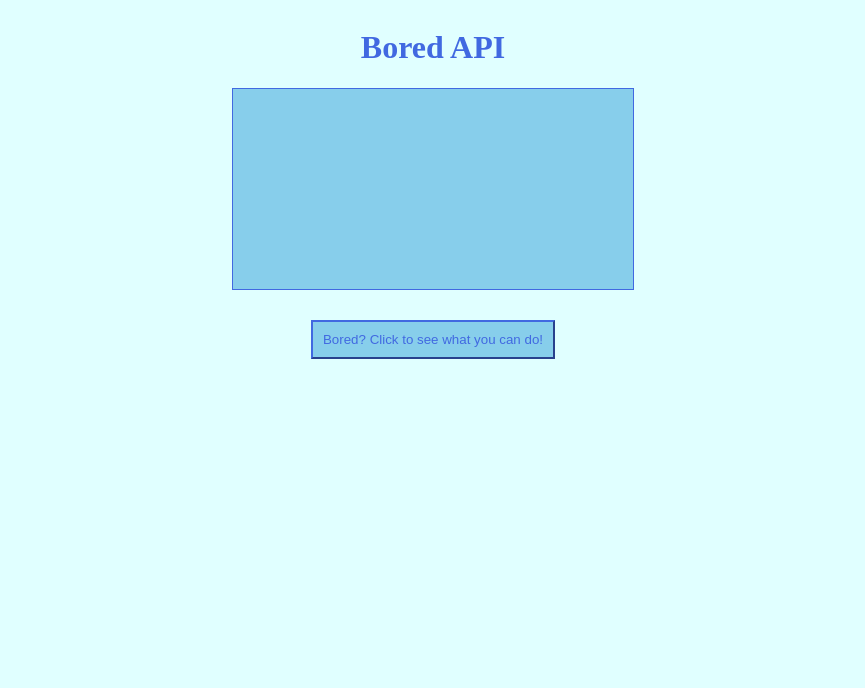
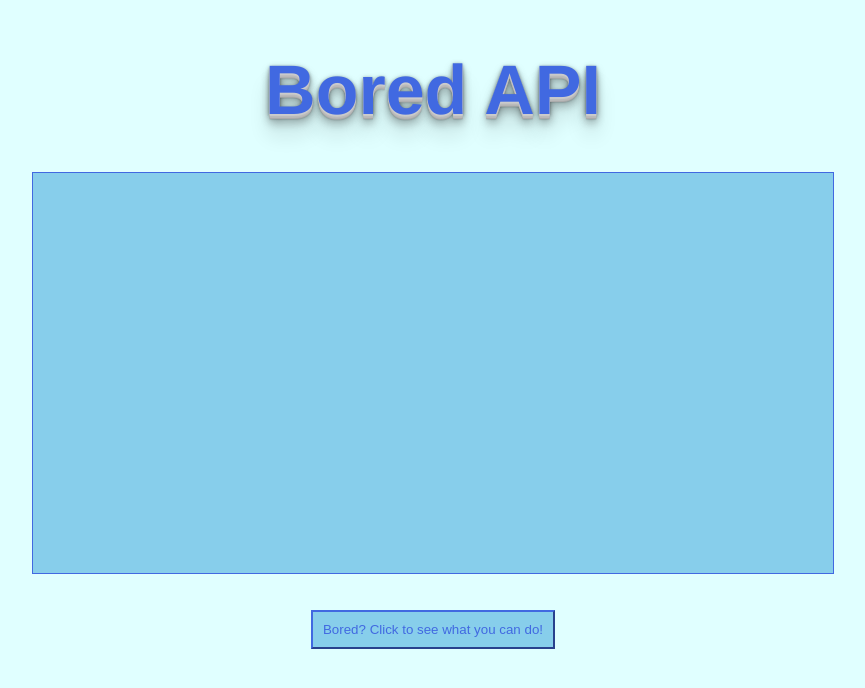
Before and after one commit to YunaHan53/bored-api-app, a React app: page / in a window 1280 px wide. Shown: the whole page, without its empty margins (207-1072 px from the left). Built offline with nearby package versions, Linux system fonts and the light colour scheme.

Commit message:
Added 3D Text and resized activity box

```diff
--- a/css/index.css
+++ b/css/index.css
@@ -10,7 +10,19 @@
 
 .logo {
   color: royalblue;
-}
+  font: bold 70px/1 "Helvetica Neue", Helvetica, Arial, sans-serif;
+  text-shadow: 0 1px 0 #ccc,
+               0 2px 0 #c9c9c9,
+               0 3px 0 #bbb,
+               0 4px 0 #b9b9b9,
+               0 5px 0 #aaa,
+               0 6px 1px rgba(0,0,0,.1),
+               0 0 5px rgba(0,0,0,.1),
+               0 1px 3px rgba(0,0,0,.3),
+               0 3px 5px rgba(0,0,0,.2),
+               0 5px 10px rgba(0,0,0,.25),
+               0 10px 10px rgba(0,0,0,.2),
+               0 20px 20px rgba(0,0,0,.15);}
 
 .box {
   display: block;
@@ -18,13 +30,14 @@
 
 .activity {
   display: flex;
-  width: 400px;
-  height: 200px;
+  width: 800px;
+  height: 400px;
   justify-content: center;
   align-items: center;
   border: 1px solid royalblue;
   background-color: skyblue;
   color: royalblue;
+  font-size: 32px;
 }
 
 .btn {
```
